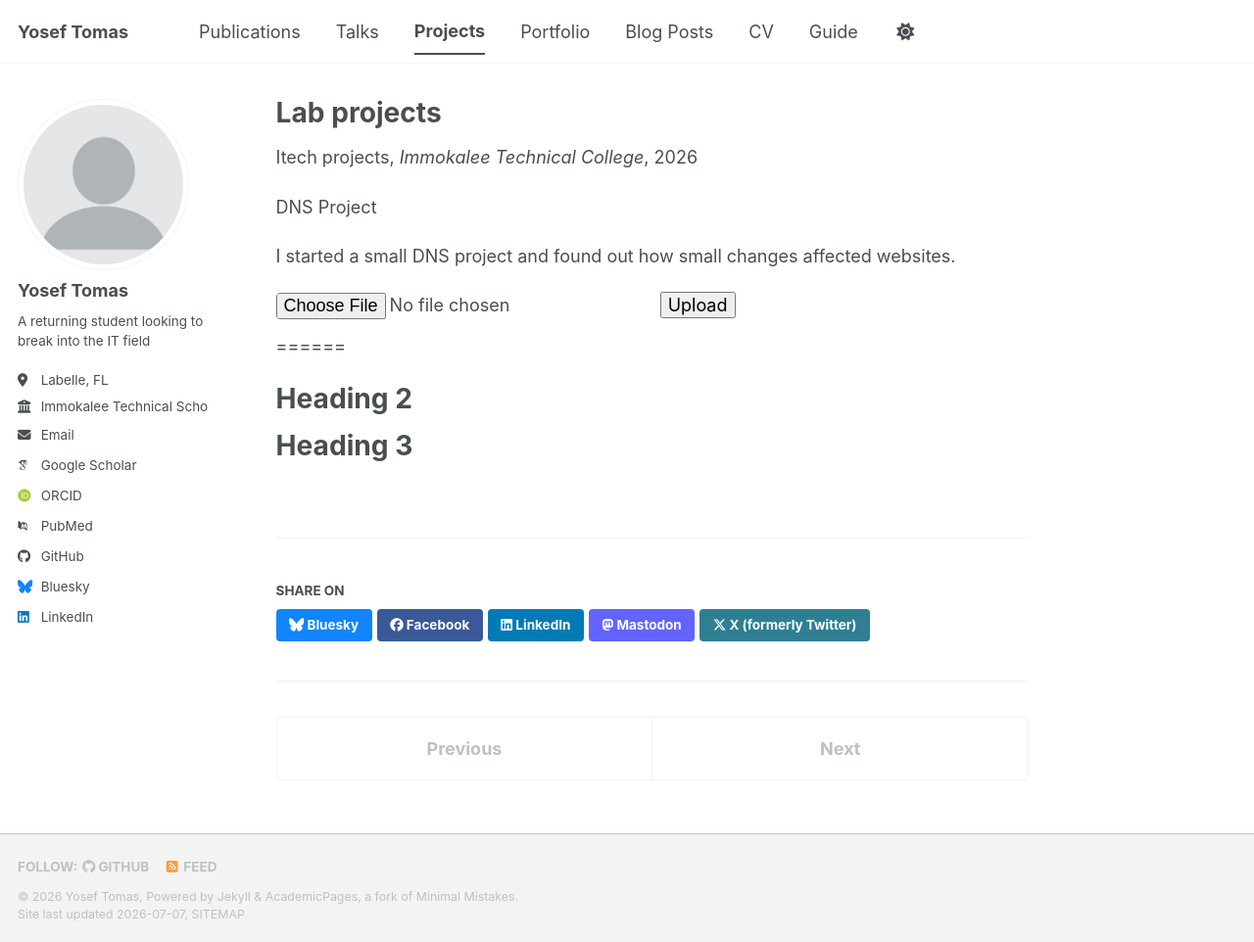
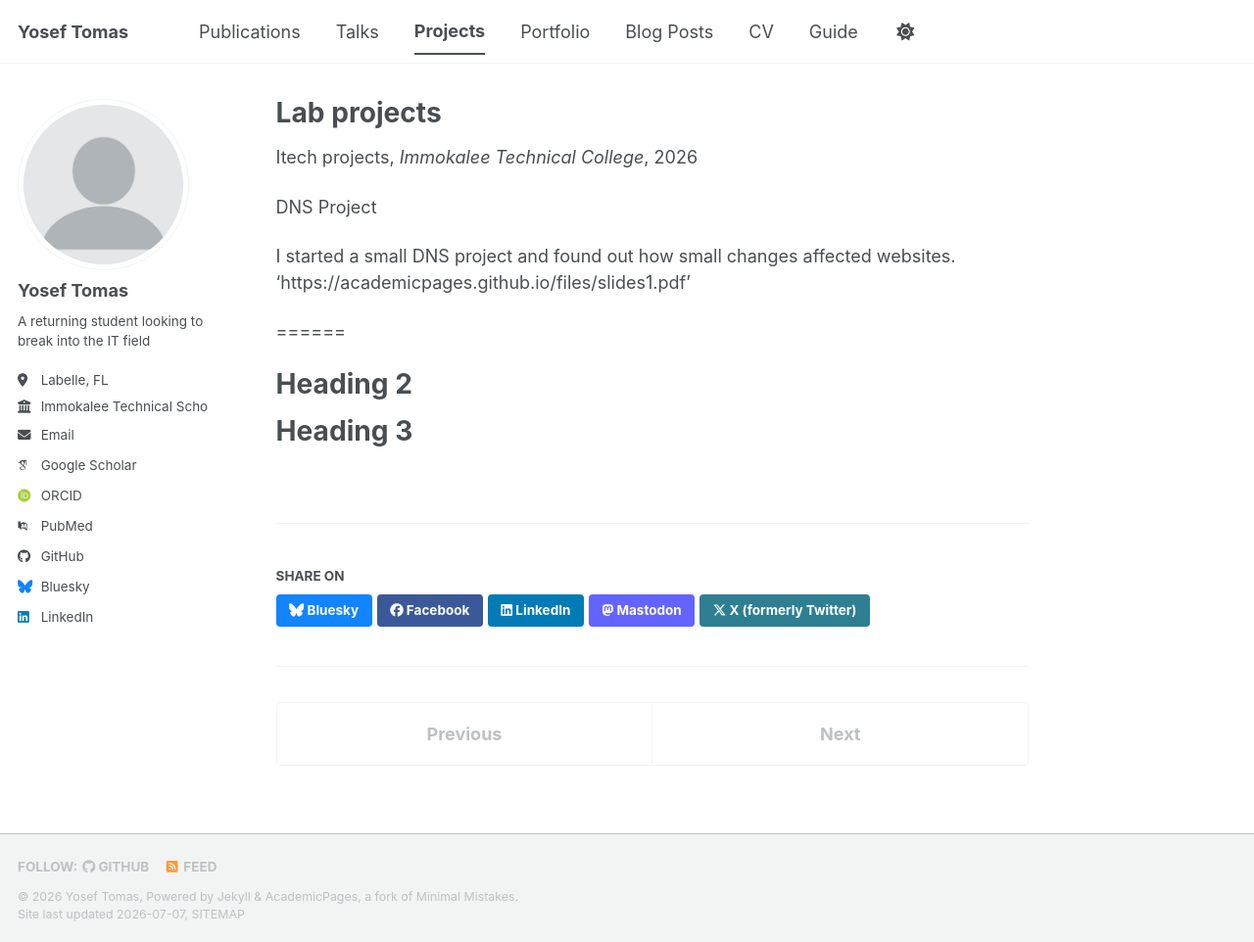
Before and after one commit to YT02-network/YT02-network.github.io, a Jekyll site: the page built from _teaching/2014-spring-teaching-1.md, in a window 1280 px wide and 962 px high. Shown: the whole window at 98% size. Built offline with Jekyll 4.4.1, drawn with Linux system fonts in a browser that asks for light colours; some web fonts are replaced; a script bundle is joined from its source files by our own code; library files that are not in the unit come from our copies.

Commit message:
Update 2014-spring-teaching-1.md

```diff
--- a/_teaching/2014-spring-teaching-1.md
+++ b/_teaching/2014-spring-teaching-1.md
@@ -13,11 +13,8 @@ location: "Immokalee, Collier County"
 DNS Project
 
 I started a small DNS project and found out how small changes affected websites.
+'https://academicpages.github.io/files/slides1.pdf'
 
-<form action="/upload-endpoint" method="POST" enctype="multipart/form-data">
-  <input type="file" name="ggt.docx">
-  <button type="submit">Upload</button>
-</form>
 
 
 ======
```
Also changed, not shown: other parts of _teaching/2014-spring-teaching-1.md (+1 -1 lines).
